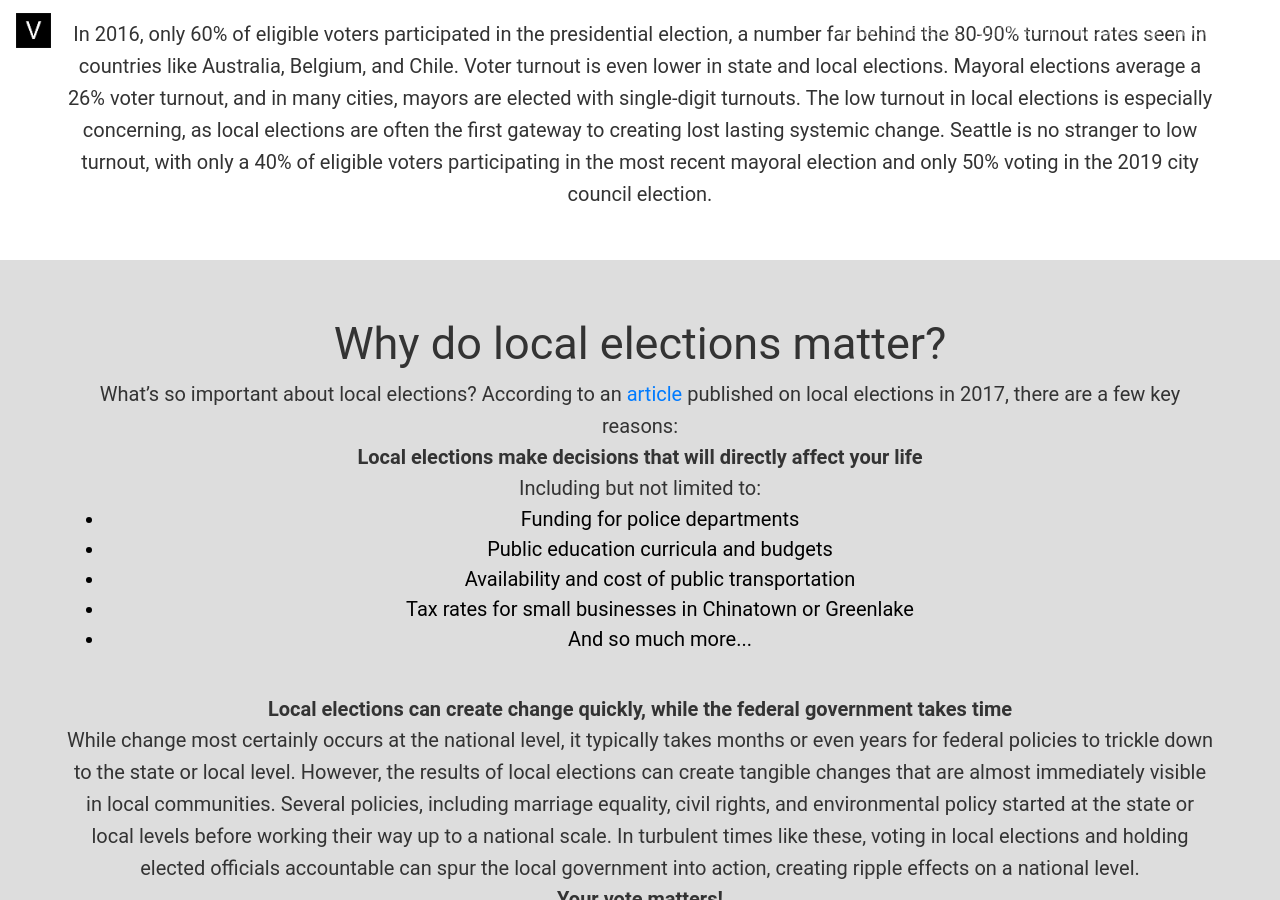
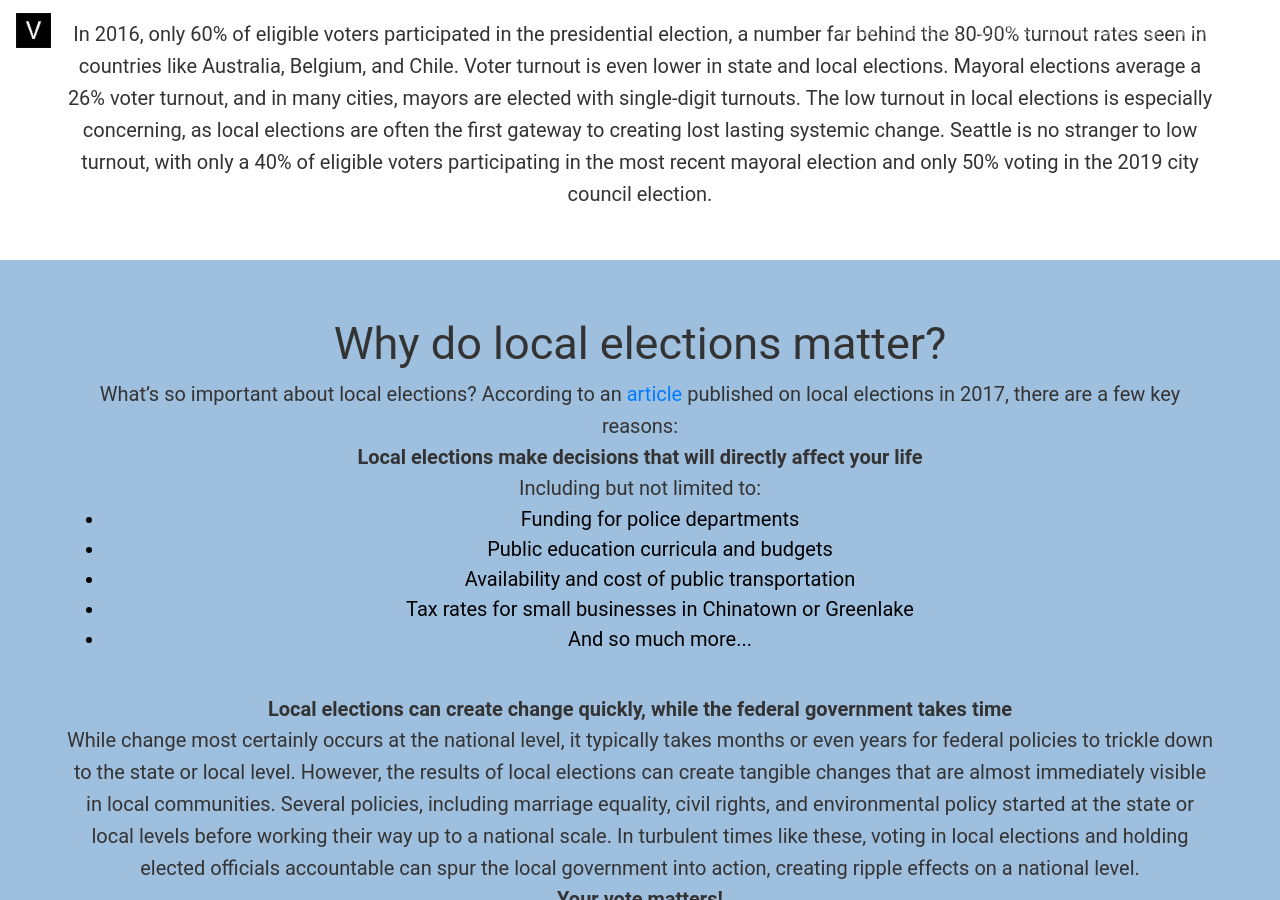
Before and after one commit to The-Informed-Voter-Project/website.github.io, a Jekyll site: the page built from issue/index.html, in a window 1280 px wide and 900 px high, scrolled down 752 px. Built offline with Jekyll 4.4.1, drawn with Linux system fonts in a browser that asks for light colours.

Commit message:
Update main.css

```diff
--- a/styles/main.css
+++ b/styles/main.css
@@ -34,7 +34,7 @@ p8 {
 }
 
 .gray-back {
-    background-color: #ddd;
+    background-color: #9fbfdf;
   /* #ddd */
 }
 
```
